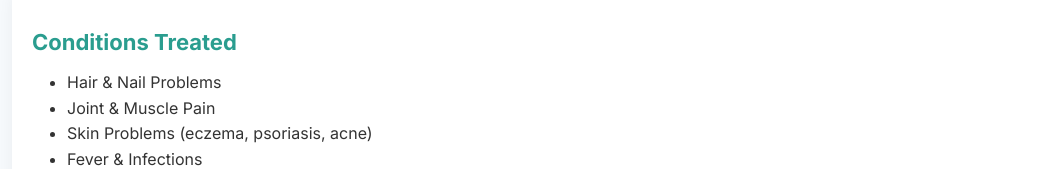
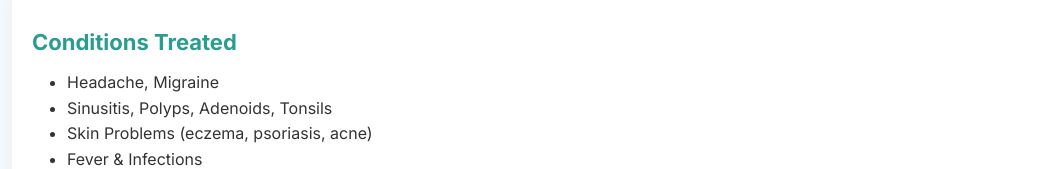
Before and after one commit to mayankes-gif/dr, a plain HTML site: page index.html in a window 1280 px wide. Shown: the part 1173-1342 px from the top of the page, without its empty margins (108-1160 px from the left). Drawn offline with Linux system fonts and the light colour scheme.

Commit message:
Update index.html

```diff
--- a/index.html
+++ b/index.html
@@ -128,8 +128,8 @@
 <section id="conditions">
   <h2>Conditions Treated</h2>
   <ul>
-    <li>Hair & Nail Problems</li>
-    <li>Joint & Muscle Pain</li>
+    <li>Headache, Migraine</li>
+    <li>Sinusitis, Polyps, Adenoids, Tonsils</li>
     <li>Skin Problems (eczema, psoriasis, acne)</li>
     <li>Fever & Infections</li>
     <li>Allergies, Cold & Cough, Sinusitis</li>
```
